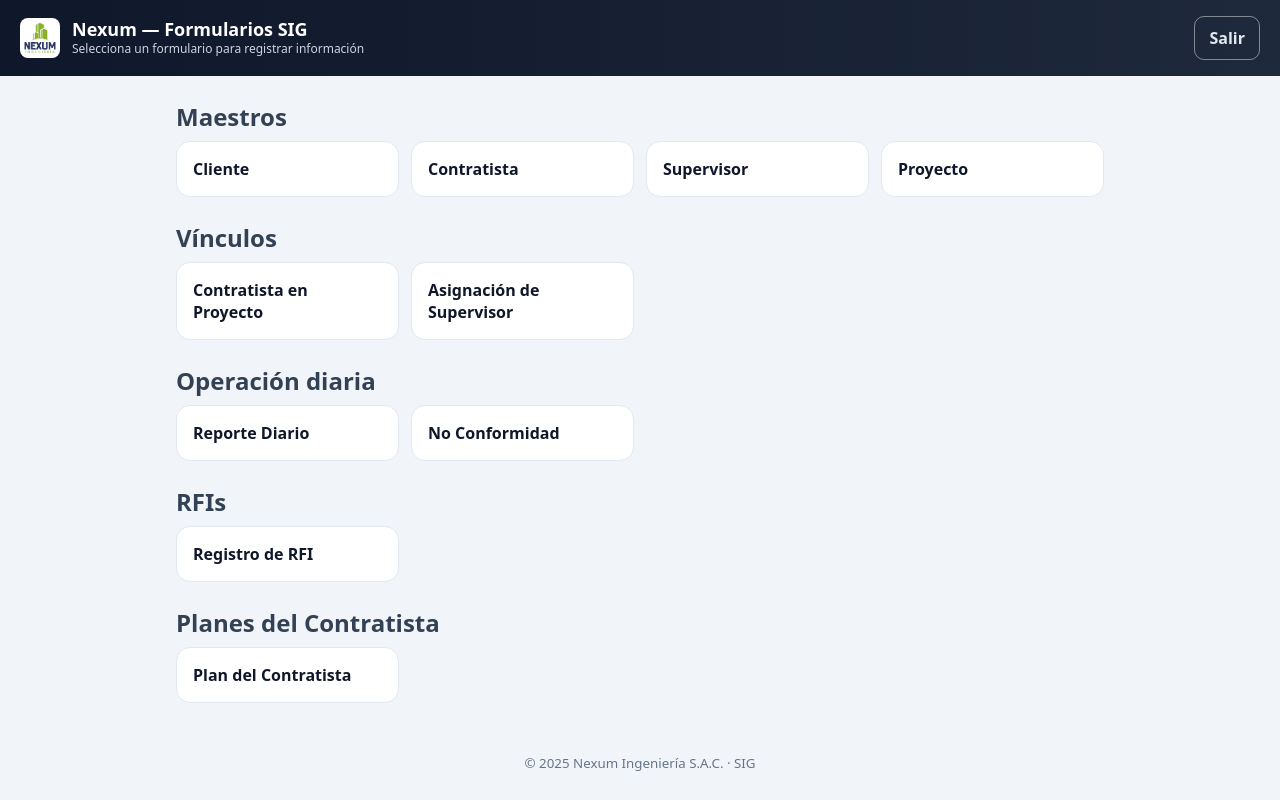
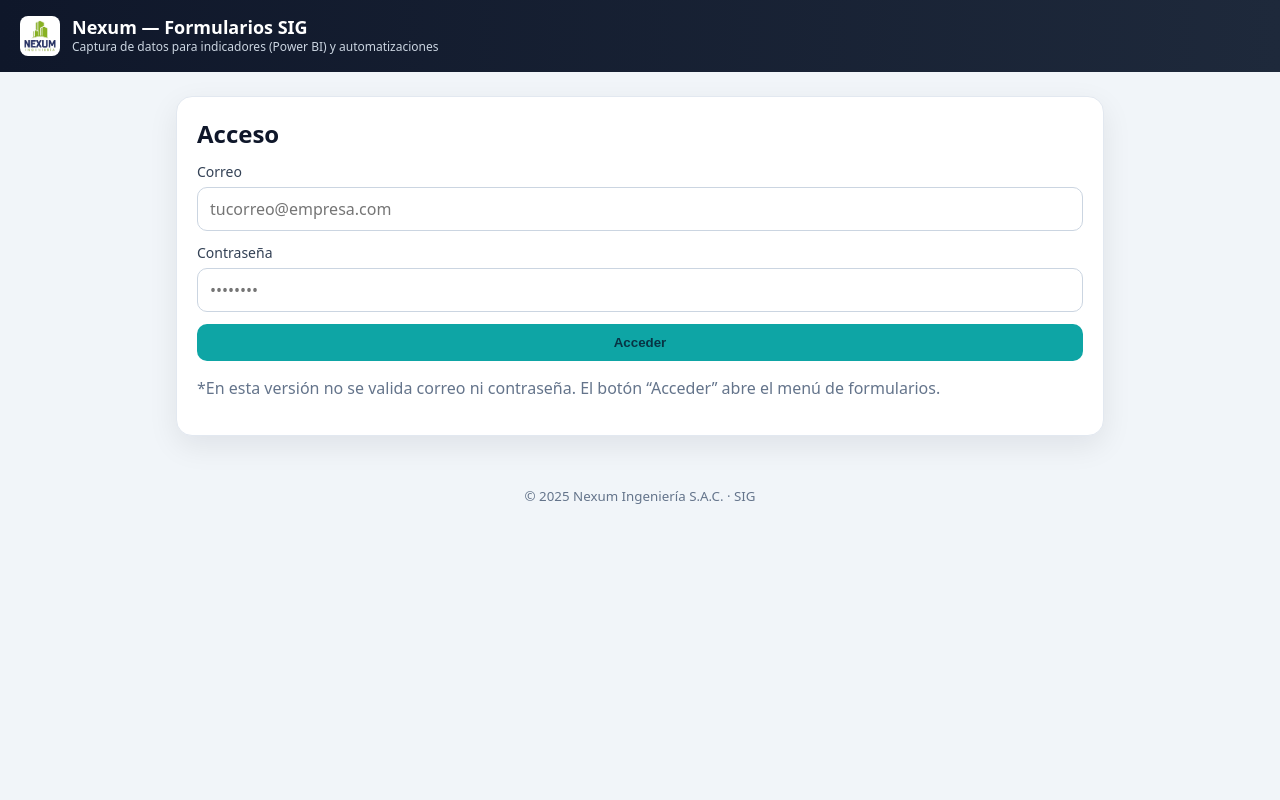
Before and after one commit to DiegoChiang/MockupNexum_FrontEnd_22112025, a plain HTML site: page index.html in a window 1280 px wide. Drawn offline with Linux system fonts and the light colour scheme.

Commit message:
Add files via upload

```diff
--- a/index.html
+++ b/index.html
@@ -1,70 +1,62 @@
-<!doctype html>
+<!DOCTYPE html>
 <html lang="es" data-theme="nexum">
   <head>
     <meta charset="utf-8" />
     <meta name="viewport" content="width=device-width,initial-scale=1" />
-  <title>Nexum | Menú de Formularios</title>
+    <title>Nexum | Formularios SIG</title>
     <link rel="icon" href="assets/logo_ico.png" />
     <link rel="stylesheet" href="css/styles.css" />
+    <meta
+      name="description"
+      content="App de formularios Nexum para registro en SIG (Power Apps/BI/Automate-ready)."
+    />
   </head>
-<body class="app app--menu">
-  <header class="app-header app-header--sticky">
+  <body class="app app--login">
+    <header class="app-header">
       <div class="brand">
         <img src="assets/logo_ico.png" alt="Nexum" class="brand__logo" />
         <div class="brand__text">
           <h1 class="brand__title">Nexum — Formularios SIG</h1>
-        <p class="brand__subtitle">Selecciona un formulario para registrar información</p>
+          <p class="brand__subtitle">
+            Captura de datos para indicadores (Power BI) y automatizaciones
+          </p>
         </div>
       </div>
-    <nav class="nav">
-      <a href="index.html" class="btn btn--ghost">Salir</a>
-    </nav>
     </header>
 
-  <main class="container">
-    <!-- Maestros -->
-    <section class="section">
-      <h2 class="section__title">Maestros</h2>
-      <div class="grid">
-        <a class="tile" href="pages/cliente.html">Cliente</a>
-        <a class="tile" href="pages/contratista.html">Contratista</a>
-        <a class="tile" href="pages/supervisor.html">Supervisor</a>
-        <a class="tile" href="pages/proyecto.html">Proyecto</a>
+    <main class="container login">
+      <section class="card card--elevated login__card">
+        <h2 class="card__title">Acceso</h2>
+        <!-- No hay validación; solo navegación a menu.html -->
+        <form action="menu.html" method="get" class="form">
+          <div class="form__group">
+            <label for="email" class="form__label">Correo</label>
+            <input
+              id="email"
+              name="email"
+              type="email"
+              class="input"
+              placeholder="tucorreo@empresa.com"
+            />
           </div>
-    </section>
-
-    <!-- Vínculos -->
-    <section class="section">
-      <h2 class="section__title">Vínculos</h2>
-      <div class="grid">
-        <a class="tile" href="pages/contratista-proyecto.html">Contratista en Proyecto</a>
-        <a class="tile" href="pages/asignacion-supervisor.html">Asignación de Supervisor</a>
+          <div class="form__group">
+            <label for="password" class="form__label">Contraseña</label>
+            <input
+              id="password"
+              name="password"
+              type="password"
+              class="input"
+              placeholder="••••••••"
+            />
           </div>
-    </section>
-
-    <!-- Operación diaria -->
-    <section class="section">
-      <h2 class="section__title">Operación diaria</h2>
-      <div class="grid">
-        <a class="tile" href="pages/reporte-diario.html">Reporte Diario</a>
-        <a class="tile" href="pages/no-conformidad.html">No Conformidad</a>
-      </div>
-    </section>
-
-    <!-- RFIs -->
-    <section class="section">
-      <h2 class="section__title">RFIs</h2>
-      <div class="grid">
-        <a class="tile" href="pages/rfi.html">Registro de RFI</a>
-      </div>
-    </section>
-
-    <!-- Planes del Contratista -->
-    <section class="section">
-      <h2 class="section__title">Planes del Contratista</h2>
-      <div class="grid">
-        <a class="tile" href="pages/plan-contratista.html">Plan del Contratista</a>
-      </div>
+          <button type="submit" class="btn btn--primary btn--full">
+            Acceder
+          </button>
+        </form>
+        <p class="muted mt-16">
+          *En esta versión no se valida correo ni contraseña. El botón “Acceder”
+          abre el menú de formularios.
+        </p>
       </section>
     </main>
 
@@ -73,7 +65,8 @@
     </footer>
 
     <script>
-    document.getElementById('year').textContent = new Date().getFullYear();
+      // Rellena el año y evita scroll jump al enviar
+      document.getElementById("year").textContent = new Date().getFullYear();
     </script>
   </body>
 </html>
```
Lines whose indentation alone changed are shown as unchanged.
